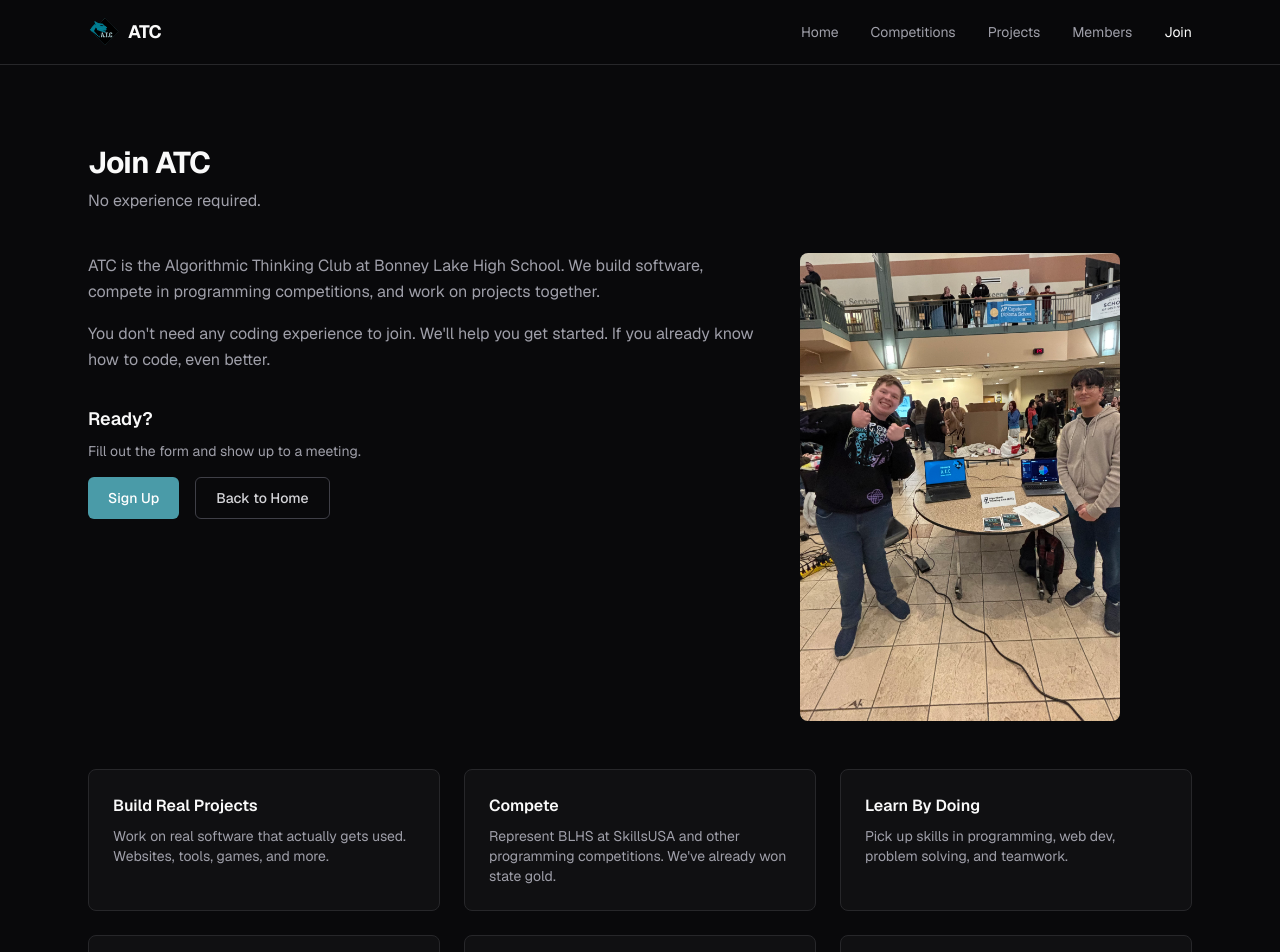
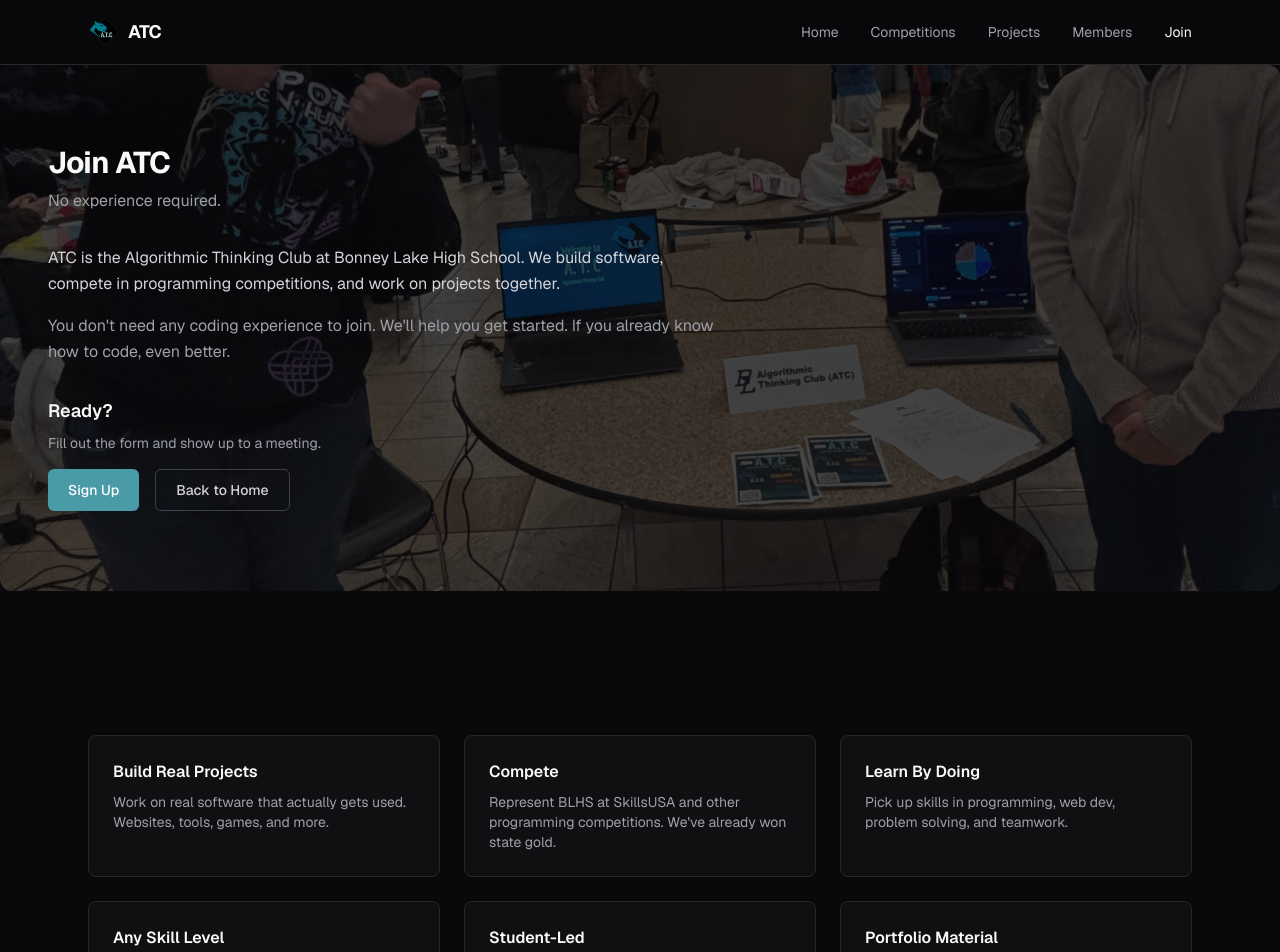
Before and after one commit to Algorithmic-Thinking-Club/atc-blhs, a Next.js app: page /join in a window 1280 px wide. Shown: the top 952 px of the page. Built offline with nearby package versions, Linux system fonts and the light colour scheme.

Commit message:
stylstic photo booth transition

```diff
--- a/app/join/page.tsx
+++ b/app/join/page.tsx
@@ -11,10 +11,18 @@ export const metadata: Metadata = {
 export default function JoinPage() {
   return (
     <>
-      <Section title="Join ATC" subtitle="No experience required.">
-        <div className="flex flex-col gap-10 lg:flex-row lg:items-start">
-          <div className="max-w-2xl lg:flex-1">
-            <p className="text-zinc-400 leading-relaxed">
+      <div className="relative overflow-hidden rounded-xl mb-16">
+        <Image
+          src="/club-booth.jpg"
+          alt=""
+          fill
+          className="object-cover opacity-25 pointer-events-none"
+        />
+        <div className="relative z-10 px-8 py-14 sm:px-12 sm:py-20">
+          <h2 className="text-2xl font-bold tracking-tight sm:text-3xl">Join ATC</h2>
+          <p className="mt-2 text-zinc-400">No experience required.</p>
+          <div className="mt-8 max-w-2xl">
+            <p className="text-zinc-300 leading-relaxed">
               ATC is the Algorithmic Thinking Club at Bonney Lake High School.
               We build software, compete in programming competitions, and work on
               projects together.
@@ -23,6 +31,7 @@ export default function JoinPage() {
               You don&apos;t need any coding experience to join. We&apos;ll help you
               get started. If you already know how to code, even better.
             </p>
+          </div>
           <div className="mt-8">
             <h3 className="text-lg font-semibold">Ready?</h3>
             <p className="mt-2 text-sm text-zinc-400">
@@ -38,18 +47,11 @@ export default function JoinPage() {
             </div>
           </div>
         </div>
-          <div className="overflow-hidden rounded-lg lg:w-80 lg:shrink-0">
-            <Image
-              src="/club-booth.jpg"
-              alt="ATC booth at BLHS club fair"
-              width={590}
-              height={862}
-              className="w-full object-cover"
-            />
-          </div>
       </div>
 
-        <div className="mt-12 grid gap-6 sm:grid-cols-2 lg:grid-cols-3">
+      <Section>
+
+        <div className="grid gap-6 sm:grid-cols-2 lg:grid-cols-3">
           {[
             {
               title: "Build Real Projects",
```
Lines whose indentation alone changed are shown as unchanged.
